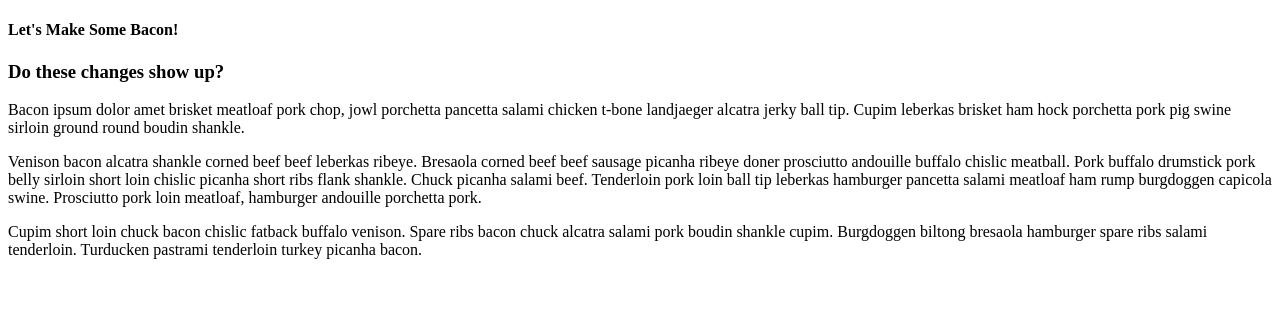
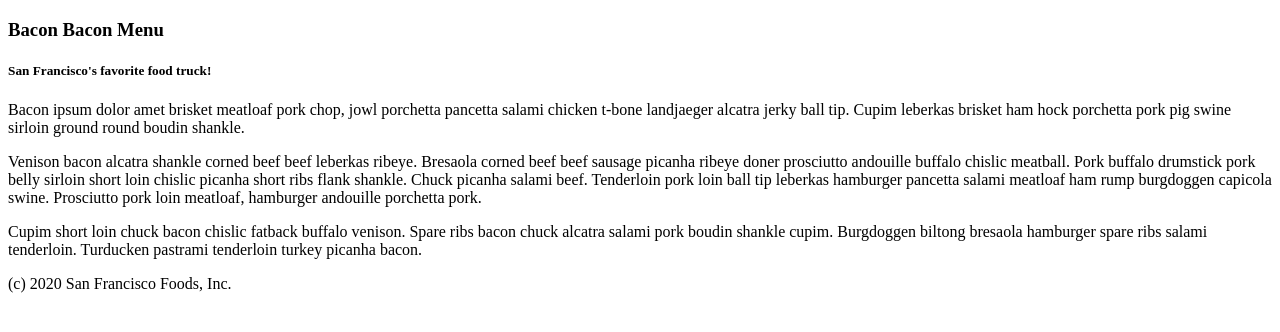
Before and after one commit to westonludeke/forked_test, a plain HTML site: page index.html in a window 1280 px wide. Drawn offline with Linux system fonts and the light colour scheme.

Commit message:
Fixed problems

```diff
--- a/index.html
+++ b/index.html
@@ -5,8 +5,8 @@
 </head>
 <body>
 
-<h4>Let's Make Some Bacon!</h4>
-<h3>Do these changes show up?</h3>
+<h3>Bacon Bacon Menu</h3>
+<h5>San Francisco's favorite food truck!</h5>
 
 <p>Bacon ipsum dolor amet brisket meatloaf pork chop, jowl porchetta pancetta salami chicken t-bone landjaeger alcatra jerky ball tip. Cupim leberkas brisket ham hock porchetta pork pig swine sirloin ground round boudin shankle.</p>
 
@@ -15,4 +15,7 @@
 <p>Cupim short loin chuck bacon chislic fatback buffalo venison. Spare ribs bacon chuck alcatra salami pork boudin shankle cupim. Burgdoggen biltong bresaola hamburger spare ribs salami tenderloin. Turducken pastrami tenderloin turkey picanha bacon.</p>
 
 </body>
+
+<footer>(c) 2020 San Francisco Foods, Inc.</footer>
+
 </html>
```
